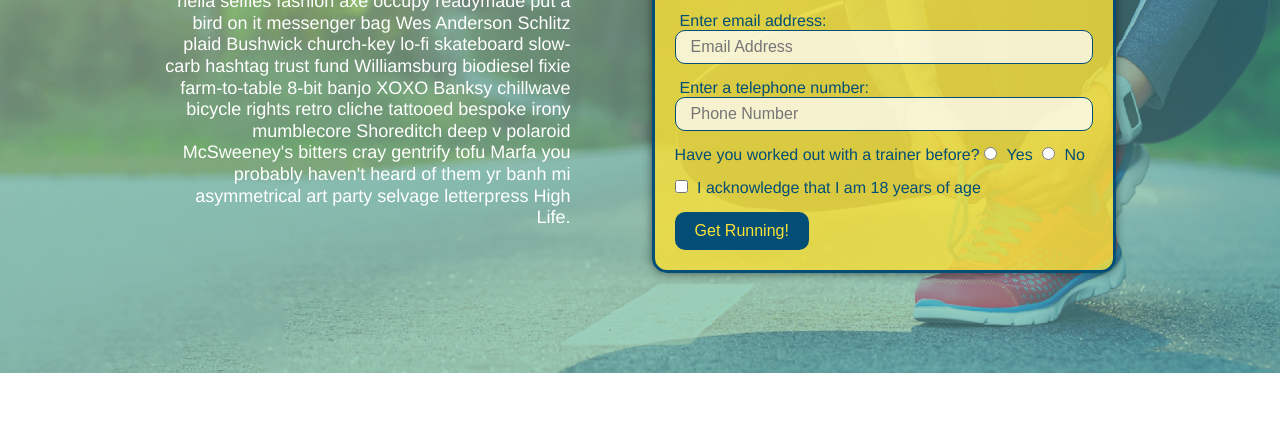
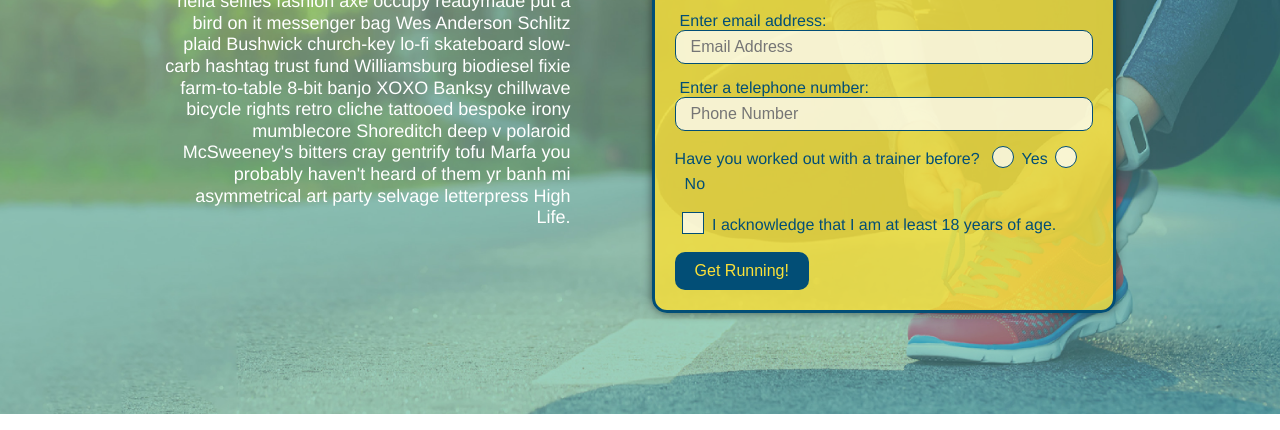
Before and after one commit to camyacodes/run-buddy, a plain HTML site: page index.html in a window 1280 px wide. Shown: the part 345-775 px from the top of the page. Drawn offline with Linux system fonts and the light colour scheme.

Commit message:
fixed form inputs

```diff
--- a/assets/css/style.css
+++ b/assets/css/style.css
@@ -26,6 +26,7 @@ header {
   background-position: center;
   background-attachment: fixed;
   background-position: 80%;
+  z-index: 9999;
 }
 
 header h1 {
@@ -169,6 +170,66 @@ section {
 
 .hero-form label {
   margin: 0 5px;
+}
+
+.checkbox-wrapper input, .radio-wrapper input {
+  opacity: 0;
+}
+
+.checkbox-wrapper label, .radio-wrapper label {
+  position: relative;
+  left: 10px;
+  margin: 10px;
+  line-height: 1.6;
+}
+
+.checkbox-wrapper label::before, .radio-wrapper label::before {
+  content: "";
+  height: 20px;
+  width: 20px;
+  background: rgba(255, 255, 255, 0.75);
+  border: 1px solid #024e76;
+  position: absolute;
+  top: -4px;
+  left: -30px;
+}
+
+.radio-wrapper label::before {
+  border-radius: 50%;
+}
+
+.radio-wrapper label::after {
+  content: "";
+  width: 20px;
+  height: 20px;
+  border-radius: 50%;
+  background: #024e76;
+  position: absolute;
+  left: -29px;
+  top: -3px;
+  background-image: radial-gradient(circle, #39a6b2, #024e76);
+}
+
+.checkbox-wrapper label::after {
+  content: "";
+  height: 6px;
+  width: 14px;
+  border-left: 2px solid #024e76;
+  border-bottom: 2px solid #024e76;
+  position: absolute;
+  left: -26px;
+  top: 1px;
+  transform: rotate(-58deg);
+}
+
+.checkbox-wrapper input + label::after,
+.radio-wrapper input + label::after {
+  content: none;
+}
+
+.checkbox-wrapper input:checked + label::after,
+.radio-wrapper input:checked + label::after {
+  content: "";
 }
 
 .hero-form button {
--- a/index.html
+++ b/index.html
@@ -81,16 +81,20 @@
           />
           <p>
             Have you worked out with a trainer before?
-            <input type="radio" name="trainer-confirm" id="trainer-yes" />
-            <label for="trainer-yes">Yes</label>
-            <input type="radio" name="trainer-confirm" id="trainer-no" />
-            <label for="trainer-no">No</label>
+            <span class="radio-wrapper">
+              <input type="radio" name="trainer-confirm" id="trainer-yes" />
+              <label for="trainer-yes">Yes</label>
+            </span>
+            <span class="radio-wrapper">
+              <input type="radio" name="trainer-confirm" id="trainer-no" />
+              <label for="trainer-no">No</label>
+            </span>
           </p>
           <p>
-            <input type="checkbox" name="age-confirm" id="age-confirm" />
-            <label for="age-confirm">
-              I acknowledge that I am 18 years of age
-            </label>
+            <span class="checkbox-wrapper">
+              <input type="checkbox" name="age-confirm" id="checkbox" />
+              <label for="checkbox">I acknowledge that I am at least 18 years of age.</label>
+            </span>
           </p>
           <button type="submit">Get Running!</button>
         </form>
```
